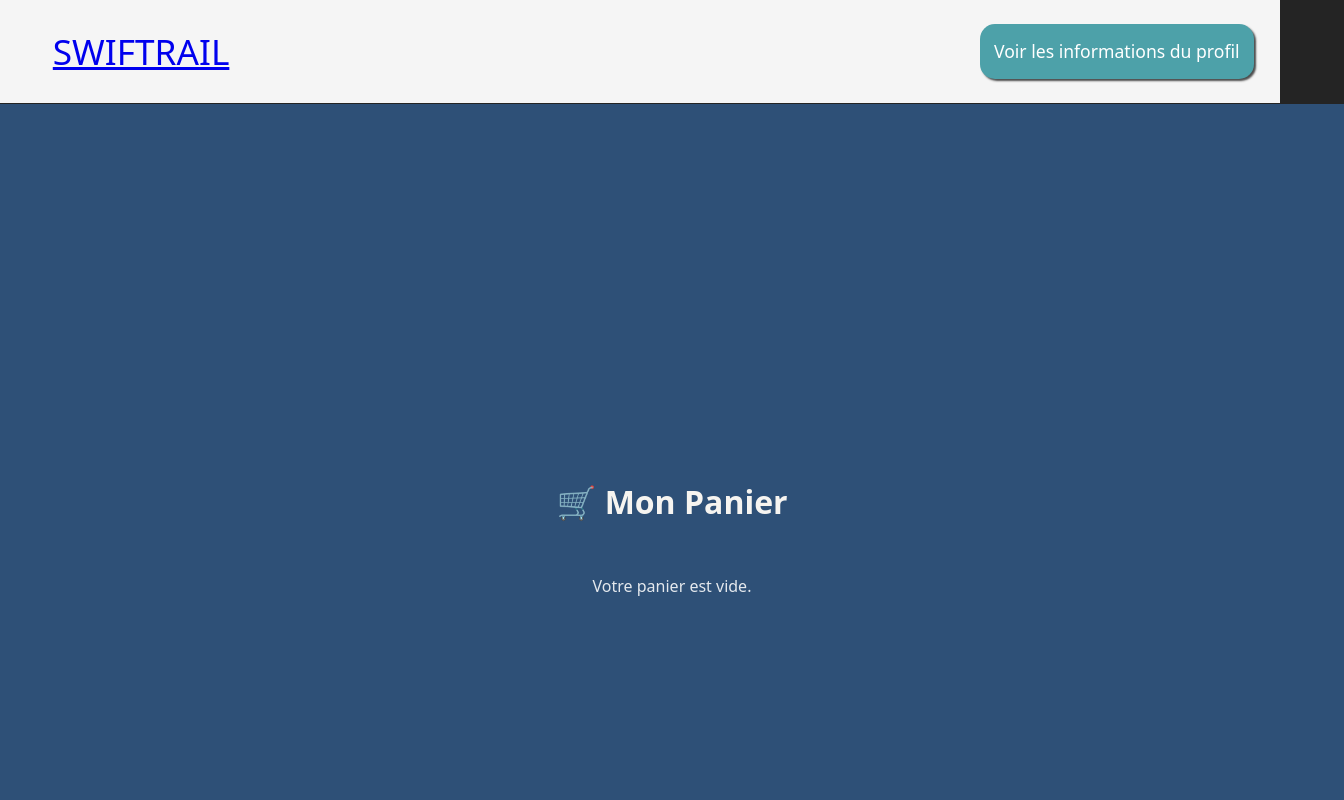
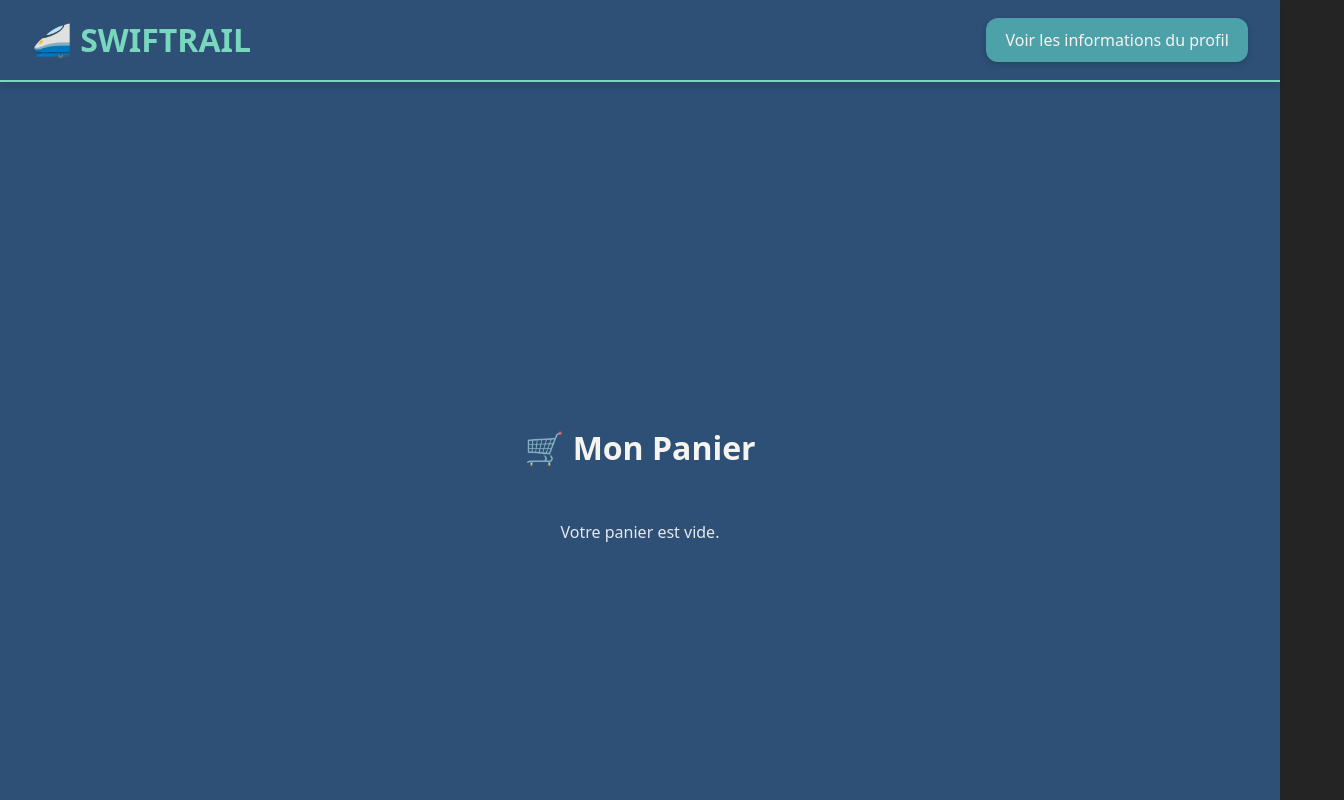
Before and after one commit to HayroMaki/TrainProject, a React (Vite) app: page /#/cart in a window 1280 px wide. Shown: the top 800 px of the page, 1344 px wide, since content can reach past the window. Built offline with nearby package versions, Linux system fonts and the light colour scheme.

Commit message:
updated some styles

```diff
--- a/src/components/Header.tsx
+++ b/src/components/Header.tsx
@@ -6,7 +6,7 @@ export const Header = () => {
 
     return (
         <header className="App-header">
-            <NavLink to={"/"} className="App-header-left">SWIFTRAIL</NavLink>
+            <NavLink to={"/"} className="App-header-left">🚄 SWIFTRAIL</NavLink>
             { !connected ? (
                 <NavLink to={"/connection"} className="App-header-right">Se connecter</NavLink>
             ) : (
@@ -14,5 +14,4 @@ export const Header = () => {
             )}
         </header>
     )
-
 }
--- a/src/components/ticketComponents/Ticket.tsx
+++ b/src/components/ticketComponents/Ticket.tsx
@@ -8,6 +8,12 @@ interface TicketProps {
     removeItem: (commandIndex: number) => void;
 }
 
+const goodDuree = (minutes: number): string => {
+    const hours = Math.floor(minutes / 60);
+    const min = minutes % 60;
+    return `${hours}h ${min}min`;
+};
+
 const Ticket: React.FC<TicketProps> = ({ command, index, removeOption, removeItem }) => {
     return (
         <div className="cart-item">
@@ -15,7 +21,7 @@ const Ticket: React.FC<TicketProps> = ({ command, index, removeOption, removeIte
                 <h3>🚆 {command.travel_info.train_ref} - {command.travel_info.departure} → {command.travel_info.arrival}</h3>
                 <p><strong>Date :</strong> {command.travel_info.date}</p>
                 <p><strong>Heure :</strong> {command.travel_info.time}</p>
-                <p><strong>Durée :</strong> {command.travel_info.length} min</p>
+                <p><strong>Durée :</strong> {goodDuree(command.travel_info.length)}</p>
                 <p><strong>Siège :</strong> {command.seat}</p>
             </div>
 
--- a/src/stylesheets/Cart.css
+++ b/src/stylesheets/Cart.css
@@ -5,8 +5,7 @@
     flex-direction: column;
     align-items: center;
     justify-content: center;
-    background: var(--navy);
-    padding: 2rem;
+    background-color: var(--navy);
 }
 
 .cart-container h2 {
--- a/src/stylesheets/Header.css
+++ b/src/stylesheets/Header.css
@@ -2,36 +2,45 @@
     position: sticky;
     top: 0;
     left: 0;
+    z-index: 999;
     display: flex;
-    width: 100%;
-    padding: 1.5em 0;
-    flex-direction: row;
+    justify-content: space-between;
     align-items: center;
-    justify-content: space-between;
-    background-color: #f5f5f5;
-    color: #242424;
-    border-bottom: 1px solid #242424;
+    padding: 1rem 2rem;
+    background-color: #2E5077;;
+    border-bottom: 2px solid var(--mint);
+    box-shadow: 0 6px 6px rgba(0, 0, 0, 0.1);
 }
 
 .App-header-left {
-    margin-left: 1.5em;
-    font-size: 2.2rem;
+    font-size: 2rem;
+    font-weight: bold;
+    color: var(--mint);
+    text-decoration: none;
+    transition: color 0.3s ease, transform 0.3s ease;
 }
+
+.App-header-left:hover {
+    color: var(--white);
+    transform: scale(1.05) rotate(-1deg);
+    text-shadow: 0 2px 4px rgba(0,0,0,0.3);
+    cursor: pointer;
+}
+
 
 .App-header-right {
     background-color: var(--teal);
-    border-radius: 15px;
-    border: none;
-    margin-right: 1.5em;
-    padding: 0.8em;
-    font-size: 1.1rem;
-    transition: all 0.5s ease;
-    box-shadow: #4c4c4c 2px 2px 2px;
+    color: var(--white);
     text-decoration: none;
-    color: white;
+    padding: 0.6rem 1.2rem;
+    font-size: 1rem;
+    border-radius: 12px;
+    box-shadow: 0 2px 6px rgba(0, 0, 0, 0.2);
+    transition: background-color 0.3s ease, transform 0.2s ease;
 }
 
 .App-header-right:hover {
-    background-color: var(--navy);
-    cursor: pointer;
+    background-color: var(--mint);
+    color: var(--navy);
+    transform: translateY(-2px);
 }
--- a/src/stylesheets/payment.css
+++ b/src/stylesheets/payment.css
@@ -6,7 +6,6 @@
     align-items: center;
     justify-content: center;
     background: var(--navy);
-    padding: 2rem;
 }
 
 .payment-form {
```
Also changed, not shown: src/pages/Reservations.tsx (+7 -1 lines).
